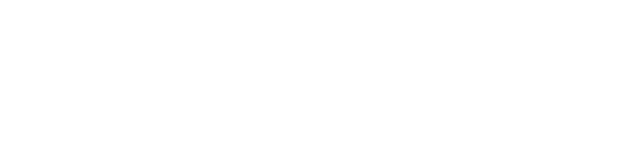
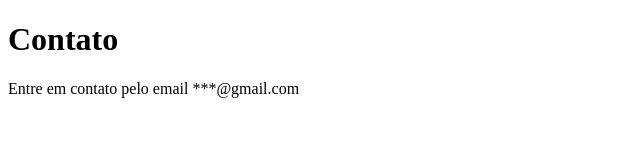
Before and after one commit to edugramosf/sistema-de-cadastro, a plain HTML site: page contato.html in a window 1280 px wide. Shown: the whole page, without its empty margins (0-640 px from the left). Drawn offline with Linux system fonts and the light colour scheme.

Commit message:
Adicionando o email de contato

```diff
--- a/contato.html
+++ b/contato.html
@@ -7,6 +7,7 @@
     <title>Contato</title>
 </head>
 <body>
-
+    <h1>Contato</h1>
+    <p>Entre em contato pelo email ***@gmail.com</p>
 </body>
 </html>
```
